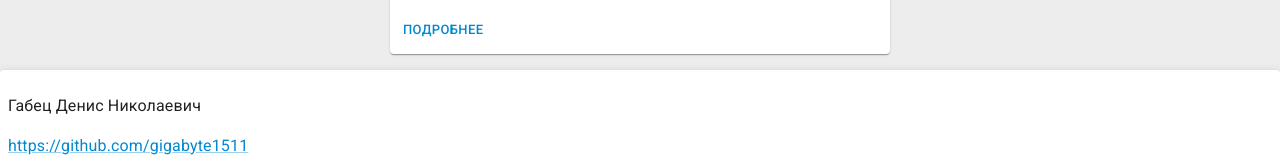
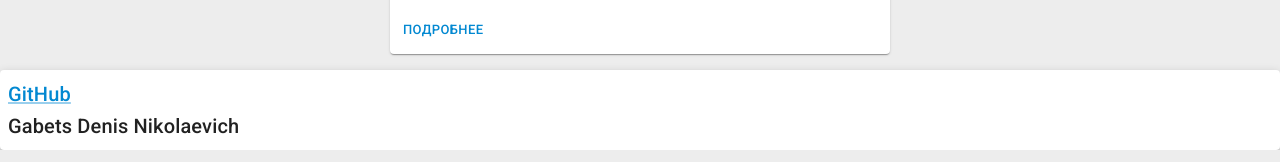
Before and after one commit to gigabyte1511/Pet-projects-manager, a React (Create React App) app: page / in a window 1280 px wide. Shown: the part 1408-1570 px from the top of the page. Built offline with nearby package versions, Linux system fonts and the light colour scheme; a web font is replaced by a local one.

Commit message:
Fix footer component

```diff
--- a/src/components/Footer/Footer.js
+++ b/src/components/Footer/Footer.js
@@ -11,9 +11,11 @@ function Footer() {
       }}
       elevation={3}
     >
-      <Typography gutterBottom variant="p" component="div" padding={1} margin={0}>
-        <p>Габец Денис Николаевич</p>
-        <Link href="https://github.com/gigabyte1511">https://github.com/gigabyte1511</Link>
+      <Typography gutterBottom variant="h6" component="div" padding={1} margin={0}>
+        <Link href="https://github.com/gigabyte1511">GitHub</Link>
+        {' '}
+        <br />
+        Gabets Denis Nikolaevich
       </Typography>
     </Paper>
   )
```
